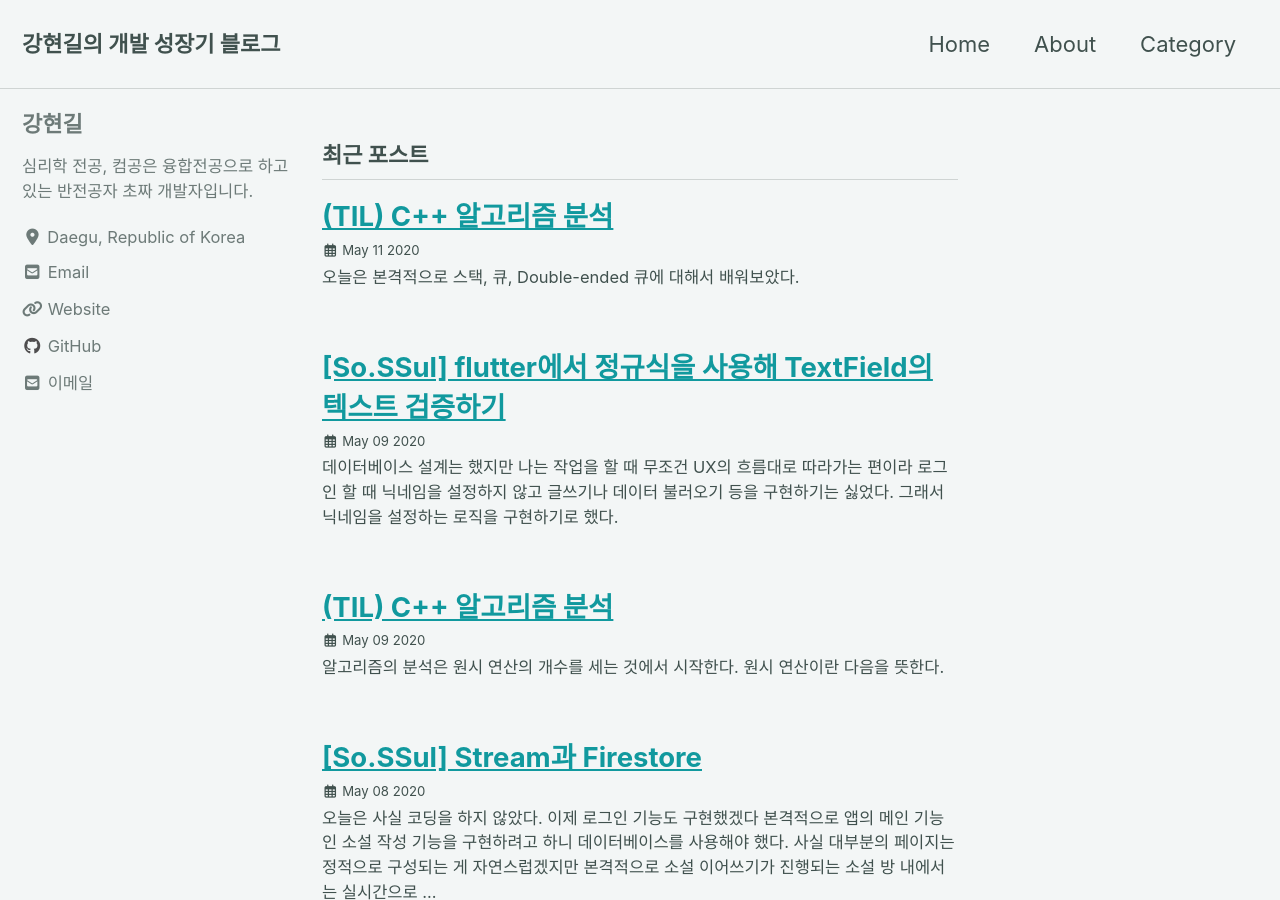
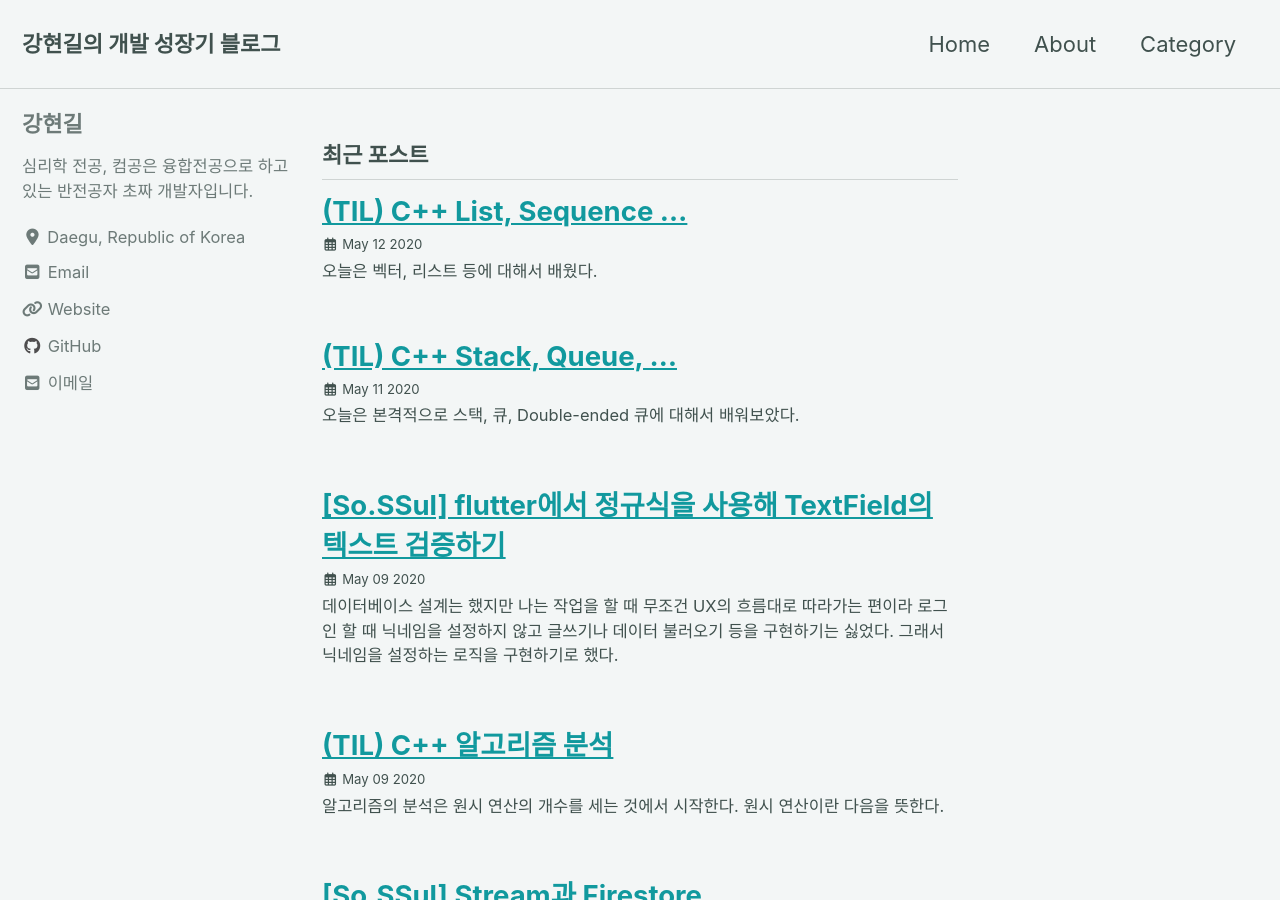
Before and after one commit to nammunsik/tksuns12.github.io, a Jekyll site: the page built from index.html, in a window 1280 px wide and 900 px high. Built offline with Jekyll 4.4.1, drawn with Linux system fonts in a browser that asks for light colours; cached includes are drawn as plain includes; nearby versions of some CDN libraries; the list of posts is cut into pages by our own code; some of the changed lines change nothing that is shown; some of the changed text lies outside the part shown.

Commit message:
오전 포스팅 및 수정

```diff
--- a/_posts/2020-05-11-cpp-stack.md
+++ b/_posts/2020-05-11-cpp-stack.md
@@ -1,5 +1,5 @@
 ---
-title: "(TIL) C++ 알고리즘 분석"
+title: "(TIL) C++ Stack, Queue, ..."
 last_modified_at: 2020-05-11T10:42:12-05:00
 category:
     - TIL
--- /dev/null
+++ b/_posts/2020-05-12-cpp-list.md
@@ -0,0 +1,39 @@
+---
+title: "(TIL) C++ List, Sequence ..."
+last_modified_at: 2020-05-12T10:56:12-05:00
+category:
+    - TIL
+tags:
+    - TIL
+    - C++
+    - Data Structure
+---
+
+오늘은 벡터, 리스트 등에 대해서 배웠다.
+
+먼저 벡터는 다음과 같은 연산을 지원하는 배열 리스트이다.
+
+- at(i), i번째 인덱스에 있는 원소를 반환한다.
+- set(i, e) i번째 인덱스에 있는 원소를 e로 대체한다.
+- insert(i, e) i번째 인덱스에 원소 e를 삽입한다. (만약에 기존 원소가 있으면 원소들을 오른쪽으로 한 칸씩 밀고 삽입한다.)
+- erase(i) i번째 인덱스에 있는 원소를 삭제한다.
+
+구현을 단순 배열로 할 수 있다. 다만 배열의 특성상 insert 연산이나 erase 연산이 있을 때에는 자리를 만들거나 빈 자리를 메우기 위해 모든 원소들을 다 움직여 줘야 한다. 그래서 이 두 연산의 시간복잡도는 O(N)이다.
+
+STL에서도 vector라는 자료구조를 이미 제공한다. 사실 C++에서는 array보다 더 많이 쓰일 텐데 array와 비슷하게 동작하면서도 몇 가지 특징이 있다.
+
+- array처럼 [] 연산자를 쓸 수 있다.
+- array와 다르게 크기가 동적으로 변한다.
+- array와 다르게 vector 객체가 소멸하면 저절로 소멸자를 호출해 메모리에서 제거한다. array는 프로그래머가 명시적으로 제거해주어야 한다.
+
+리스트란 벡터나 배열처럼 인덱스를 기반으로 원소의 위치를 정하는 것이 아닌 '노드'를 기반으로 원소의 위치를 탐색하는 자료구조이다. 이미 이전에 배운 여러 종류의 연결리스트들이 그 예이다. 인덱스 기반의 탐색은 처음부터 훑어 올라가야 하는 반면 노드 기반의 탐색은 위치만 정해주면 즉시 그 위치에 접근하여 연산을 수행할 수 있기 때문에 비교할 수 없이 빠르다. 하지만 논할 문제점이 있다. 이런 노드 기반의 연산을 수행하기 위해 얼마나 많은 구현에 관한 정보가 노출되어야 하는지에 관한 문제이다. 직접 노드의 포인터를 노출시키면 사용자가 자료구조를 직접 수정할 수도 있게 된다. 그래서 'position'이라는 개념을 도입하고 원소에 단순히 접근하는 것뿐만이 아니라 모든 원소들을 나열하기 위해 반복자라는 개념을 도입한다.
+
+position은 위치를 가리키는 추상 데이터 타입이고 position.element()라는 연산을 통해 그 위치에 있는 원소를 얻을 수 있다. 그리고 C++에서 \* 연산자 오버로딩을 통해 position.element()가 아니라 \*position 이런 식으로 원소를 조회하도록 할 수 있다.
+
+반복자는 이 position의 확장 개념이다. 반복자는 next()나 prev() 연산을 통해 바로 다음 혹은 이전 원소로 이동할 수 있다. 이런 연산을 통해 반복자로 이루어진 리스트를 차례대로 탐색할 수 있다. 이 경우 탐색의 시작과 끝을 알기 위해 begin()과 end()를 지정해주어야 한다.
+
+STL에서 vector를 제외한 나머지 container 클래스들은 iterator 클래스를 정의하고 있다. 이 container들을 순회하기 위해서는 array를 탐색하는 것처럼 인덱스를 통한 반복문으로는 할 수 없고 ++ 연산자를 사용해야 한다.
+
+C++에서 Iterator를 통해 순회를 할 때 어떤 순회 함수의 인자로 container 자체를 넘길 수 있다. 그러나 managed 언어들과 다르게 이런 식으로 하면 container의 깊은 복사가 이루어져 함수의 인자로 넘어간다. 이럴 때 container 자체 대신에 container의 참조를 넘길 수 있는데 이것을 C++에서는 허용하지 않는다. 위에서 말했다 시피 포인터에 사용자가 접근하게 되면 자료구조 자체를 변형시킬 수도 있기 때문이다. 이때 사용할 수 있는 것이 상수 참조(constant reference)이다.
+
+오늘은 여기까지... 251쪽까지 했다.
```
